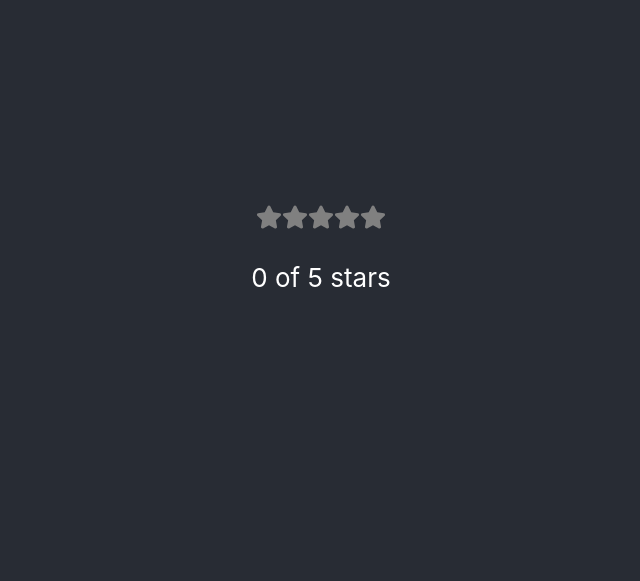
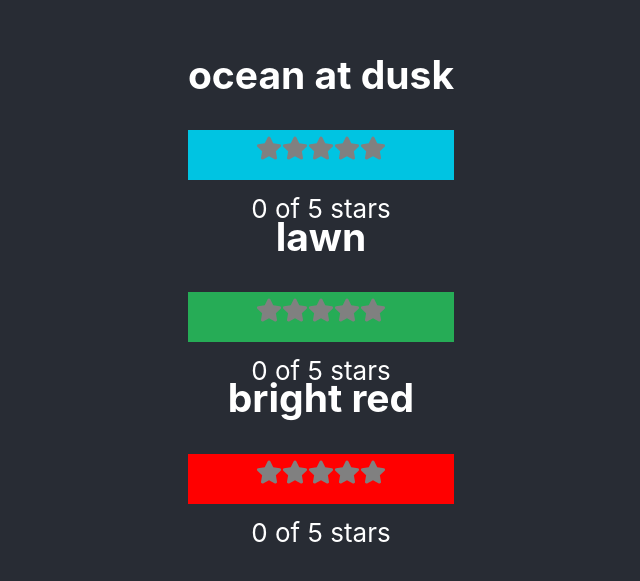
Before and after one commit to TatsukiSatoh/react-hands-on, a React (Create React App) app: page / in a window 1280 px wide. Shown: the part 139-720 px from the top of the page, without its empty margins (319-959 px from the left). Built offline with nearby package versions, Linux system fonts and the light colour scheme.

Commit message:
fix: add color state

```diff
--- a/src/App.tsx
+++ b/src/App.tsx
@@ -1,9 +1,12 @@
-import React from "react";
+import React, { useState } from "react";
 import logo from "./logo.svg";
 import "./App.css";
 import StarRating from "./StarRating";
+import colorData from "./color_data.json";
+import ColorList from "./ColorList";
 
 function App() {
+	const [colors] = useState(colorData);
 	return (
 		<div className="App">
 			<header className="App-header">
@@ -20,7 +23,7 @@ function App() {
 					Learn React
 				</a> */}
 				<>
-					<StarRating totalStars={5} />
+					<ColorList colors={colors} />
 				</>
 			</header>
 		</div>
--- /dev/null
+++ b/src/Color.tsx
@@ -0,0 +1,15 @@
+import StarRating from "./StarRating";
+export default function Color({
+	title,
+	color,
+	rating,
+}: { title: string; color: string; rating: number }) {
+	return (
+		<section>
+			<h1>{title}</h1>
+			<div style={{ height: 50, backgroundColor: color }}>
+				<StarRating selectedStars={rating} />
+			</div>
+		</section>
+	);
+}
--- /dev/null
+++ b/src/ColorList.tsx
@@ -0,0 +1,14 @@
+import Color from "./Color";
+
+export default function ColorList({
+	colors = [],
+}: { colors: { id: string; title: string; color: string; rating: number }[] }) {
+	if (!colors.length) return <div>No Colors Listed.</div>;
+	return (
+		<div>
+			{colors.map((color) => (
+				<Color key={color.id} {...color} />
+			))}
+		</div>
+	);
+}
--- /dev/null
+++ b/src/color_data.json
@@ -0,0 +1,20 @@
+[
+  {
+    "id": "0175d1f0-a8c6-41bf-8d02-df5734d829a4",
+    "title": "ocean at dusk",
+    "color": "#00c4e2",
+    "rating": 5
+  },
+  {
+    "id": "83c7ba2f-7392-4d7d-9e23-35adbe186046",
+    "title": "lawn",
+    "color": "#26ac56",
+    "rating": 3
+  },
+  {
+    "id": "a11e3995-b0bd-4d58-8c48-5e49ae7f7f23",
+    "title": "bright red",
+    "color": "#ff0000",
+    "rating": 0
+  }
+]
```
